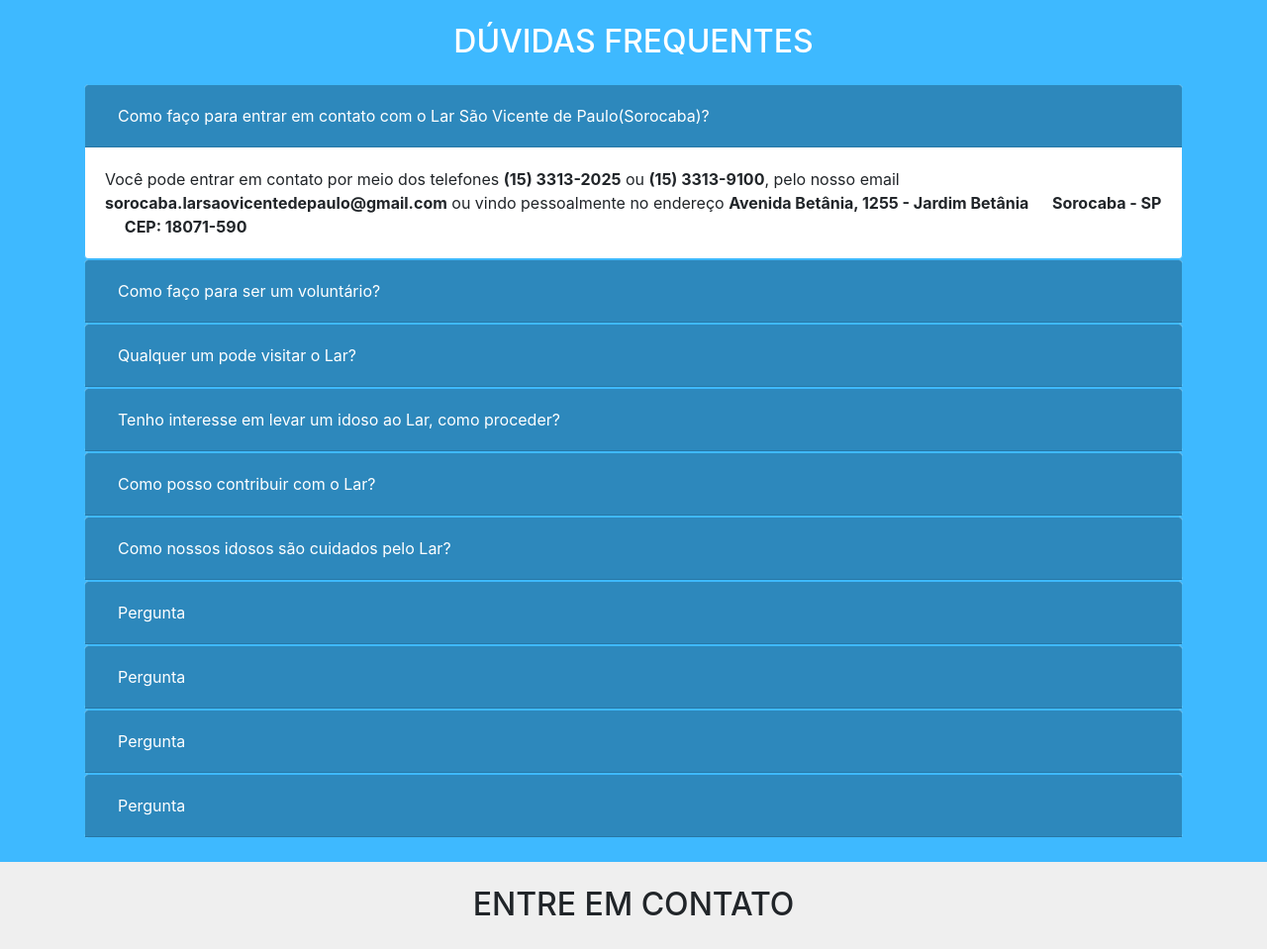
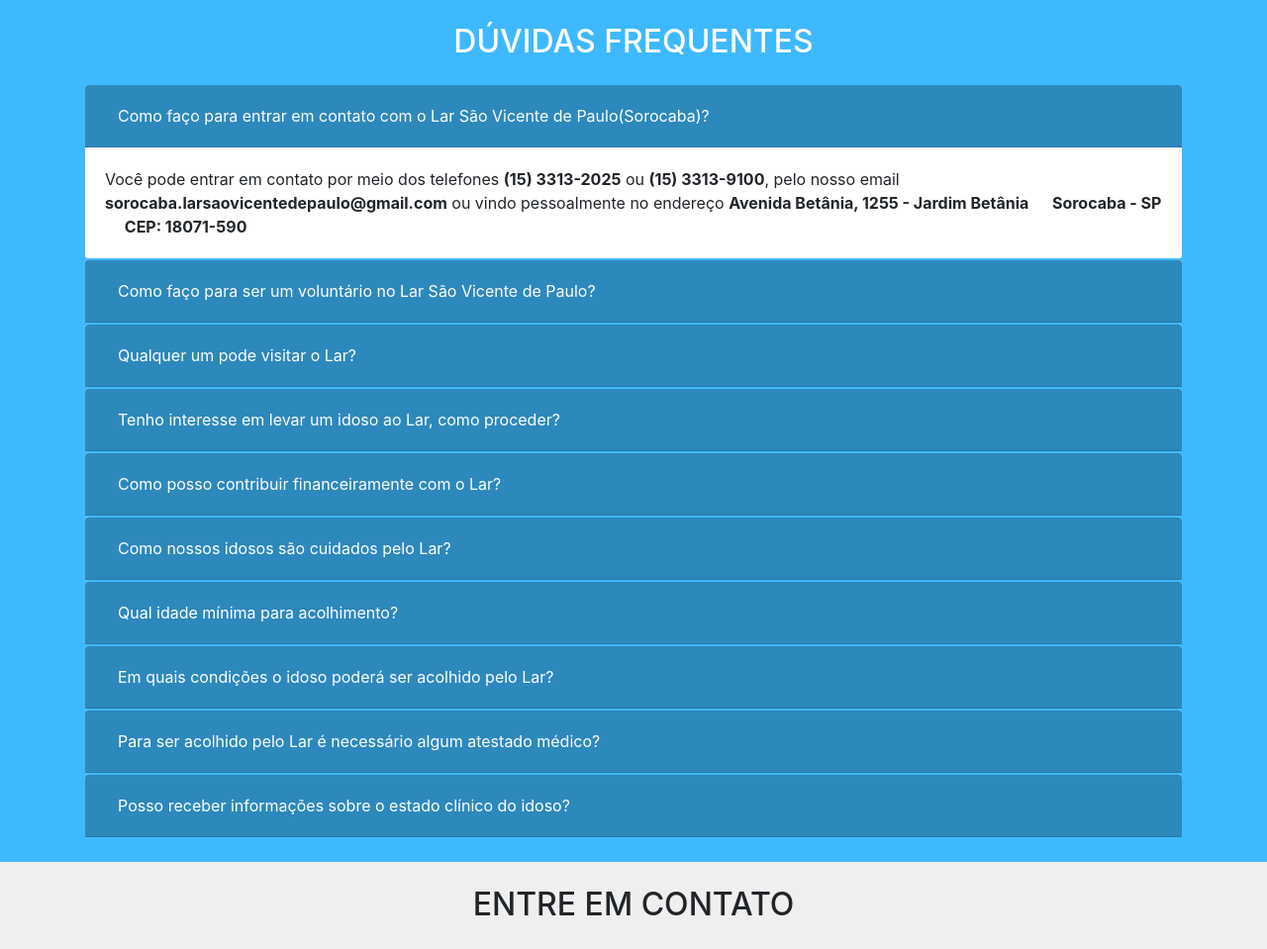
Before and after one commit to GregMasterBr/larsaovicentedepaula.com.br, a PHP site: page /contato in a window 1280 px wide. Shown: the part 1202-2161 px from the top of the page at 99% size. Run offline with PHP 8.4, Linux system fonts and the light colour scheme; some libraries are stand-ins or nearby versions.

Commit message:
Atualizando perguntas FAQ

```diff
--- a/Contato/index.php
+++ b/Contato/index.php
@@ -79,13 +79,13 @@
 				    <div class="card-header" id="headingTwo">
 				      <h5 class="mb-0">
 				        <button class="btn text-white btn-link collapsed" data-toggle="collapse" data-target="#collapseTwo" aria-expanded="false" aria-controls="collapseTwo">
-				          Como faço para ser um voluntário?
+				          Como faço para ser um voluntário no Lar São Vicente de Paulo?
 				        </button>
 				      </h5>
 				    </div>
 				    <div id="collapseTwo" class="collapse" aria-labelledby="headingTwo" data-parent="#accordion">
 				      <div class="card-body">
-				        Você pode conferir na página <a href="../voluntario">Voluntários</a>.
+				        Há várias formas de ser um voluntário, temos uma página dedicada somente a isso, você pode conferir <a href="../voluntario">clicando aqui</a>.
 				      </div>
 				    </div>
 				  </div>
@@ -113,7 +113,7 @@
 				    </div>
 				    <div id="collapseFour" class="collapse" aria-labelledby="headingFour" data-parent="#accordion">
 				      <div class="card-body">
-				        Primeiro, você deve verificar se atende aos critérios dispostos na página <a href="../acolhimento">Acolhimento</a>, depois poderá entrar em contato conosco.
+				        Para um idoso ser acolhido pelo nosso Lar, você deve se atentar a alguns critérios dispostos na página <a href="../acolhimento">Acolhimento</a>.
 				      </div>
 				    </div>
 				  </div>
@@ -121,7 +121,7 @@
 				    <div class="card-header" id="headingFive">
 				      <h5 class="mb-0">
 				        <button class="btn text-white btn-link collapsed" data-toggle="collapse" data-target="#collapseFive" aria-expanded="false" aria-controls="collapseFive">
-				          Como posso contribuir com o Lar?
+				          Como posso contribuir financeiramente com o Lar?
 				        </button>
 				      </h5>
 				    </div>
@@ -141,7 +141,7 @@
 				    </div>
 				    <div id="collapseSix" class="collapse" aria-labelledby="headingSix" data-parent="#accordion">
 				      <div class="card-body">
-				        Na página <a href="../quem-somos">Quem Somos</a> você conhecerá um pouco dos nossos valores e a estrutura oferecida aos nossos queridos velhinhos.
+				        Temos uma estrutura e equipe totalmente dedicada às necessidades de nossos idosos. Na página <a href="../quem-somos">Quem Somos</a> você conhecerá um pouco dos nossos valores e a estrutura oferecida aos nossos queridos velhinhos.
 				      </div>
 				    </div>
 				  </div>
@@ -149,13 +149,13 @@
 				    <div class="card-header" id="headingSeven">
 				      <h5 class="mb-0">
 				        <button class="btn text-white btn-link collapsed" data-toggle="collapse" data-target="#collapseSeven" aria-expanded="false" aria-controls="collapseSeven">
-				          Pergunta
+				          Qual idade mínima para acolhimento?
 				        </button>
 				      </h5>
 				    </div>
 				    <div id="collapseSeven" class="collapse" aria-labelledby="headingSeven" data-parent="#accordion">
 				      <div class="card-body">
-				        Resposta
+				        Esteja com idade acima de 60 anos (para ambos os sexos). Para outros critérios, visite a página <a href="../acolhimento">Acolhimento</a>.
 				      </div>
 				    </div>
 				  </div>
@@ -163,13 +163,13 @@
 				    <div class="card-header" id="headingEight">
 				      <h5 class="mb-0">
 				        <button class="btn text-white btn-link collapsed" data-toggle="collapse" data-target="#collapseEight" aria-expanded="false" aria-controls="collapseEight">
-				          Pergunta
+				          Em quais condições o idoso poderá ser acolhido pelo Lar?
 				        </button>
 				      </h5>
 				    </div>
 				    <div id="collapseEight" class="collapse" aria-labelledby="headingEight" data-parent="#accordion">
 				      <div class="card-body">
-				        Resposta
+				        Esteja em estado de carência e abandono, não esteja classificado no grau de dependência III, ou seja, que requeira assistência em todas as atividades de autocuidado para a vida diária e/ou com comprometimento cognitivo. Para outros critérios, visite a página <a href="../acolhimento">Acolhimento</a>.
 				      </div>
 				    </div>
 				  </div>
@@ -177,13 +177,13 @@
 				    <div class="card-header" id="headingNine">
 				      <h5 class="mb-0">
 				        <button class="btn text-white btn-link collapsed" data-toggle="collapse" data-target="#collapseNine" aria-expanded="false" aria-controls="collapseNine">
-				          Pergunta
+				          Para ser acolhido pelo Lar é necessário algum atestado médico?
 				        </button>
 				      </h5>
 				    </div>
 				    <div id="collapseNine" class="collapse" aria-labelledby="headingNine" data-parent="#accordion">
 				      <div class="card-body">
-				        Resposta
+				        Sim, precisa de atestado de sanidade mental e psicológica, atestado de saúde física que afirme a inexistência de doença contagiosa.
 				      </div>
 				    </div>
 				  </div>
@@ -191,13 +191,13 @@
 				    <div class="card-header" id="headingTen">
 				      <h5 class="mb-0">
 				        <button class="btn text-white btn-link collapsed" data-toggle="collapse" data-target="#collapseTen" aria-expanded="false" aria-controls="collapseTen">
-				          Pergunta
+				          Posso receber informações sobre o estado clínico do idoso?
 				        </button>
 				      </h5>
 				    </div>
 				    <div id="collapseTen" class="collapse" aria-labelledby="headingTen" data-parent="#accordion">
 				      <div class="card-body">
-				        Resposta
+				        Estão autorizados a receber informações apenas os responsáveis previstos em contrato e aqueles que tiverem autorização expressa/prevista em contrato.
 				      </div>
 				    </div>
 				  </div>
```
